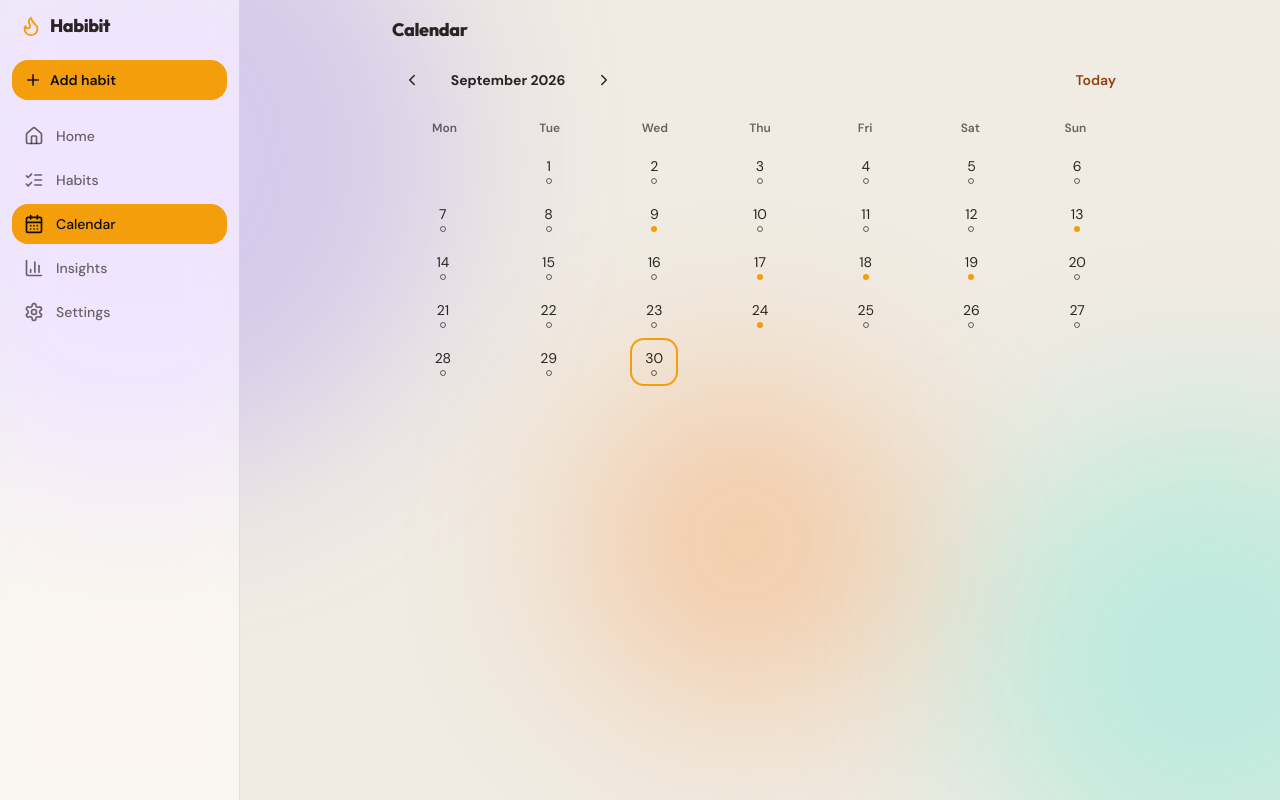
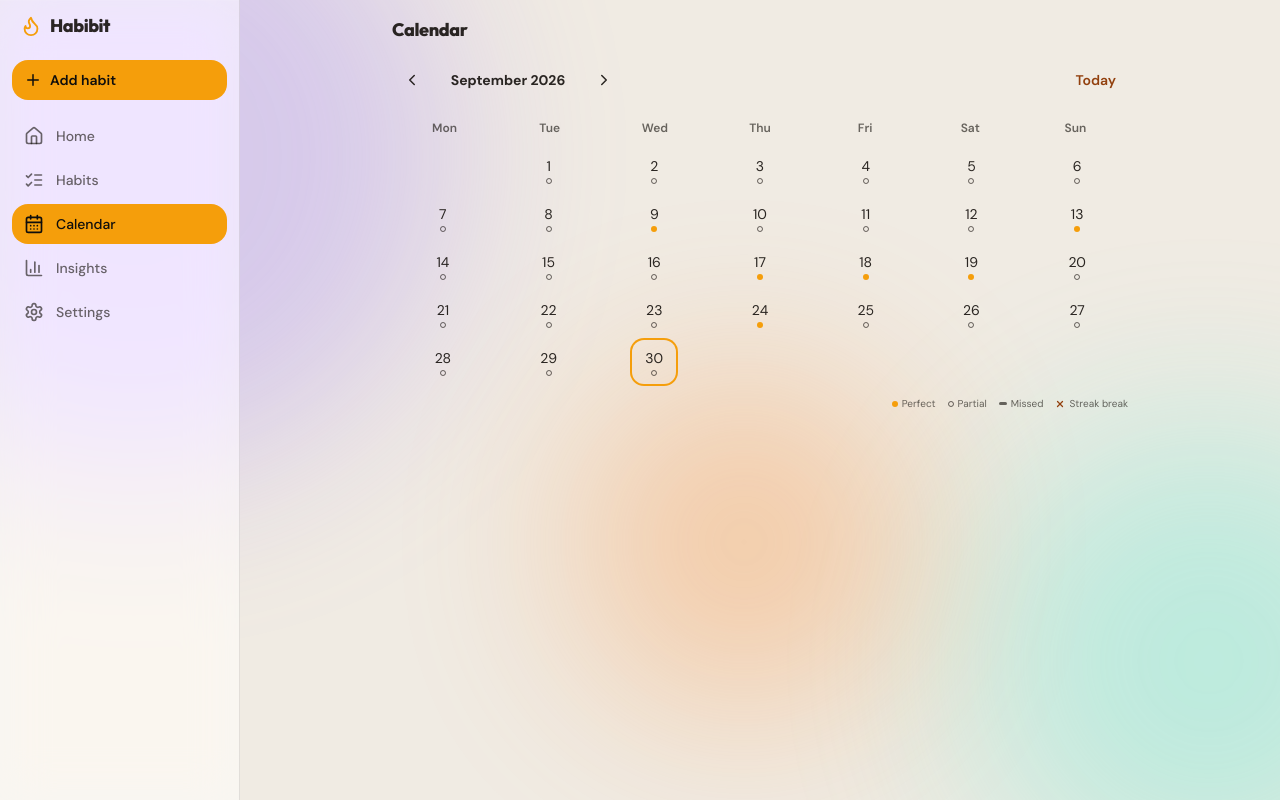
Before and after one commit to satosssss/habibit, a Next.js app: page /calendar in a window 1280 px wide. Both pictures are taken after a click on the button "Today". Built offline with nearby package versions, Linux system fonts and the light colour scheme.

Commit message:
feat(calendar): missed and streak-break markers, legend, all-time window

```diff
--- a/src/components/CalendarScreen.tsx
+++ b/src/components/CalendarScreen.tsx
@@ -1,11 +1,12 @@
 'use client';
 
-import { ChevronLeft, ChevronRight } from 'lucide-react';
+import { ChevronLeft, ChevronRight, X } from 'lucide-react';
 import Link from 'next/link';
 import { useEffect, useMemo, useState } from 'react';
 import { listHabits, loadRange } from '@/lib/repo';
 import { classifyDate, fromKey, monthGrid, todayKey, toKey } from '@/lib/dates';
-import { buildDayStats } from '@/lib/stats';
+import { allTimeStart, buildDayStats } from '@/lib/stats';
+import { streakSeries } from '@/lib/trends';
 import { useLiveQuery } from '@/lib/useLiveQuery';
 
 const MONTHS = ['January', 'February', 'March', 'April', 'May', 'June', 'July',
@@ -27,11 +28,19 @@ export function CalendarScreen() {
   const monthEnd = toKey(new Date(cursor.y, cursor.m + 1, 0));
 
   const habits = useLiveQuery(() => listHabits(), []);
-  const entries = useLiveQuery(() => loadRange(monthStart, monthEnd), [monthStart, monthEnd]);
+  // Spec R4: the window must reach back to the earliest habit so a streak that
+  // entered this month is known when a break happens inside it (allTimeStart is
+  // the same window Insights' allEntries uses). Before habits load, month-only.
+  const entriesFrom = habits && habits.length > 0 ? allTimeStart(habits) : monthStart;
+  const entries = useLiveQuery(() => loadRange(entriesFrom, monthEnd), [entriesFrom, monthEnd]);
 
   const stats = useMemo(
-    () => (habits && entries ? buildDayStats(habits, entries, { from: monthStart, to: monthEnd }) : undefined),
-    [habits, entries, monthStart, monthEnd],
+    () => (habits && entries ? buildDayStats(habits, entries, { from: entriesFrom, to: monthEnd }) : undefined),
+    [habits, entries, entriesFrom, monthEnd],
+  );
+  const seriesMap = useMemo(
+    () => (stats ? new Map(streakSeries(stats, today).map((p) => [p.date, p] as const)) : undefined),
+    [stats, today],
   );
   const grid = useMemo(() => monthGrid(cursor.y, cursor.m + 1), [cursor]);
 
@@ -85,36 +94,51 @@ export function CalendarScreen() {
             const kind = classifyDate(key, today);
             const stat = stats.get(key);
 
-            const label =
-              kind === 'future'
-                ? `${labelDate(key)}: upcoming`
-                : stat && stat.scheduled > 0
-                  ? `${labelDate(key)}: ${stat.completed} of ${stat.scheduled} done, ${Math.round(stat.ratio * 100)}%`
-                  : `${labelDate(key)}: nothing scheduled`;
+            const seriesPoint = kind === 'future' || !seriesMap ? undefined : seriesMap.get(key);
+            // Spec R1: past + scheduled + nothing done = missed; a `broke` on that point
+            // upgrades it to the break (one marker per cell; today/future never qualify).
+            const missed = kind === 'past' && !!stat && stat.scheduled > 0 && !stat.active;
 
-            // Spec R5: filled = perfect; hollow = active but not perfect;
-            // no dot = untouched / unscheduled / no data. Future never implies failure.
-            const dot =
+            // Spec R1 precedence: perfect → partial → break → missed → none.
+            const state: 'none' | 'filled' | 'hollow' | 'missed' | 'break' =
               kind === 'future' || !stat
                 ? 'none'
                 : stat.perfect
                   ? 'filled'
                   : stat.active
                     ? 'hollow'
-                    : 'none';
+                    : missed && seriesPoint?.broke
+                      ? 'break'
+                      : missed
+                        ? 'missed'
+                        : 'none';
+
+            // Spec R2 labels: break/missed get explicit text (shape + text, never color alone).
+            const label =
+              kind === 'future'
+                ? `${labelDate(key)}: upcoming`
+                : stat && stat.scheduled > 0
+                  ? state === 'break' && seriesPoint?.broke
+                    ? `${labelDate(key)}: streak of ${seriesPoint.broke} ended`
+                    : state === 'missed'
+                      ? `${labelDate(key)}: ${stat.completed} of ${stat.scheduled} done — missed`
+                      : `${labelDate(key)}: ${stat.completed} of ${stat.scheduled} done, ${Math.round(stat.ratio * 100)}%`
+                  : `${labelDate(key)}: nothing scheduled`;
 
             const content = (
               <>
                 <span aria-hidden>{Number(key.slice(8))}</span>
-                {dot !== 'none' && (
-                  <span
-                    aria-hidden
-                    className={`h-1.5 w-1.5 rounded-full ${
-                      dot === 'filled'
-                        ? 'bg-[var(--color-accent)]'
-                        : 'border border-[var(--color-subtle)]'
-                    }`}
-                  />
+                {state === 'break' && (
+                  <X aria-hidden data-dot="break" size={10} strokeWidth={3} className="text-[var(--color-accent-ink)]" />
+                )}
+                {state === 'filled' && (
+                  <span aria-hidden data-dot="filled" className="h-1.5 w-1.5 rounded-full bg-[var(--color-accent)]" />
+                )}
+                {state === 'hollow' && (
+                  <span aria-hidden data-dot="hollow" className="h-1.5 w-1.5 rounded-full border border-[var(--color-subtle)]" />
+                )}
+                {state === 'missed' && (
+                  <span aria-hidden data-dot="missed" className="h-[3px] w-2 rounded-full bg-[var(--color-subtle)]" />
                 )}
               </>
             );
@@ -138,6 +162,23 @@ export function CalendarScreen() {
           })}
         </div>
       )}
+      {mounted && stats && (
+        <div data-testid="cal-legend"
+             className="mt-3 flex flex-wrap items-center justify-end gap-3 text-[10px] text-[var(--color-subtle)]">
+          <span className="flex items-center gap-1">
+            <span aria-hidden className="h-1.5 w-1.5 rounded-full bg-[var(--color-accent)]" />Perfect
+          </span>
+          <span className="flex items-center gap-1">
+            <span aria-hidden className="h-1.5 w-1.5 rounded-full border border-[var(--color-subtle)]" />Partial
+          </span>
+          <span className="flex items-center gap-1">
+            <span aria-hidden className="h-[3px] w-2 rounded-full bg-[var(--color-subtle)]" />Missed
+          </span>
+          <span className="flex items-center gap-1">
+            <X aria-hidden size={10} strokeWidth={3} className="text-[var(--color-accent-ink)]" />Streak break
+          </span>
+        </div>
+      )}
     </div>
   );
 }
```
Also changed, not shown: 1 other file (tests, documents, lock files or other folders).
